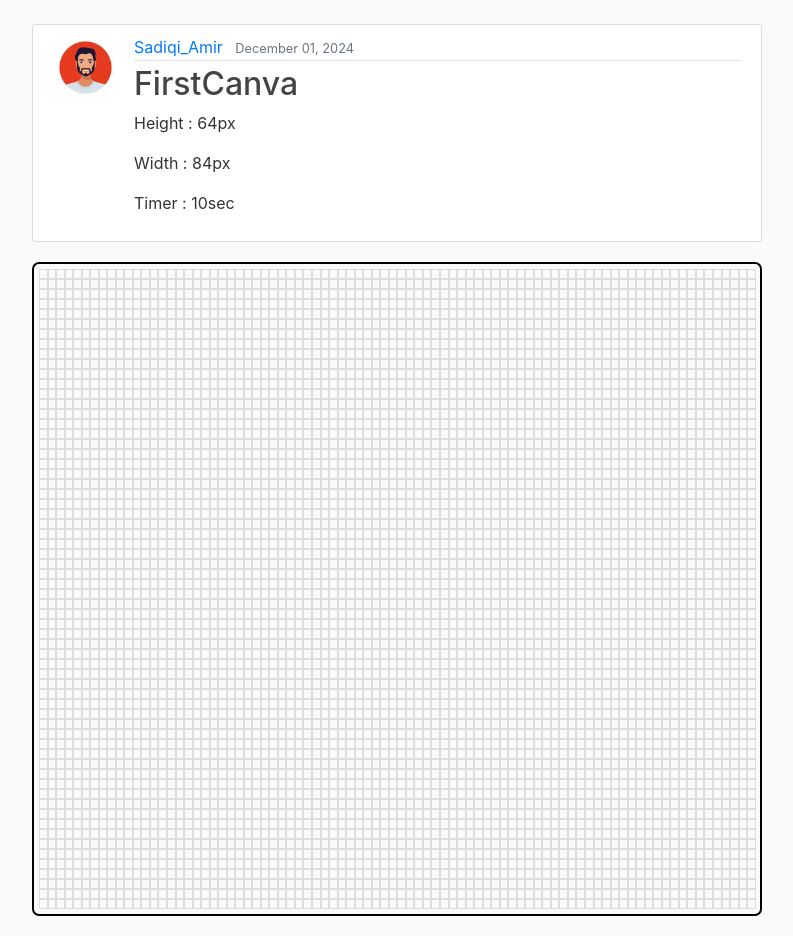
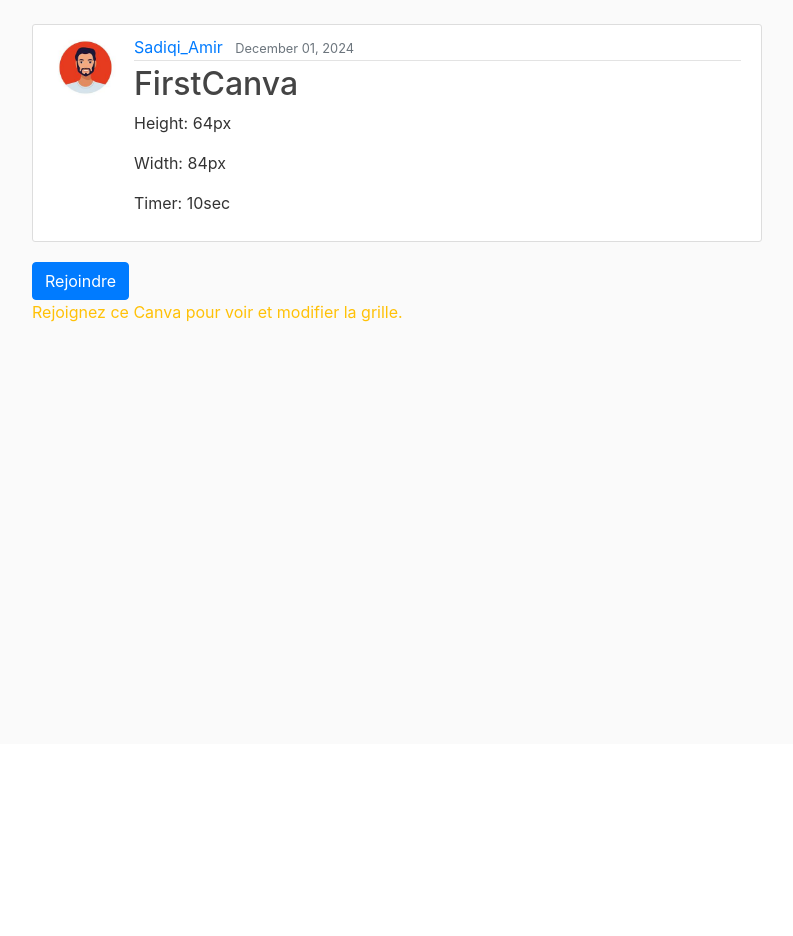
Before and after one commit to asadiqi/Web_Q3_HelbPlace, a Django app: page /canva/6/ in a window 1280 px wide. Shown: the part 56-992 px from the top of the page, without its empty margins (53-846 px from the left). After the commit the page ends 378 px from the top, so only its background shows below. Run offline with Django 5.2, Linux system fonts and the light colour scheme; data comes from the database, SQL or seed files in the repository; both versions use the stored data as it was after the commit; some libraries are stand-ins or nearby versions.

Commit message:
pouvoir modifier la grille avec la ligne , colonne et la coleur

```diff
--- a/django_project/blog/models.py
+++ b/django_project/blog/models.py
@@ -10,6 +10,8 @@ class Canva(models.Model):
     timer = models.IntegerField()
     date_posted = models.DateTimeField(default=timezone.now)
     author = models.ForeignKey(User, on_delete=models.CASCADE)
+    joined_users = models.ManyToManyField(User, related_name='joined_canvases', blank=True)
+
     def save(self, *args, **kwargs):
         super().save(*args, **kwargs)
         if not self.pixels.exists():
@@ -21,7 +23,18 @@ class Canva(models.Model):
         return self.title
 
 
+
+
     #content = "000000;010101;000000;000000"
+
+class JoinedCanva(models.Model):
+    user = models.ForeignKey(User, on_delete=models.CASCADE)
+    canva = models.ForeignKey(Canva, on_delete=models.CASCADE)
+
+    class Meta:
+        unique_together = ('user', 'canva')  # Un utilisateur ne peut rejoindre un Canva qu'une seule fois
+
+
 
 
 class Pixel(models.Model):
--- a/django_project/blog/static/blog/main.css
+++ b/django_project/blog/static/blog/main.css
@@ -99,7 +99,10 @@ body {
 .pixel {
   width: 30px;
   height: 10px;
+  display: inline-block;
   border: 1px solid #ddd;
   cursor: pointer;
+  margin: 1px;
+
 
 }
--- a/django_project/blog/templates/blog/canva_detail.html
+++ b/django_project/blog/templates/blog/canva_detail.html
@@ -9,19 +9,31 @@
             <small class="text-muted">{{ object.date_posted|date:"F d, Y" }}</small>
             {% if object.author == user %}
             <div>
-                <a class="btn-secondary btn-sm mt-1 mb-1 " href="{% url 'canva-update' object.id %}">Update</a> |
-                <a class="btn-danger btn-sm mt-1 mb-1 " href="{% url 'canva-delete' object.id %}">Delete</a> |
+                <a class="btn-secondary btn-sm mt-1 mb-1" href="{% url 'canva-update' object.id %}">Update</a> |
+                <a class="btn-danger btn-sm mt-1 mb-1" href="{% url 'canva-delete' object.id %}">Delete</a> |
             </div>
             {% endif %}
         </div>
         <h2 class="article-title">{{ object.title }}</h2>
-        <p class="article-content">Height : {{ object.sizeHeight }}px</p>
-        <p class="article-content">Width : {{ object.sizeWidth }}px</p>
-        <p class="article-content">Timer : {{ object.timer }}sec</p>
+        <p class="article-content">Height: {{ object.sizeHeight }}px</p>
+        <p class="article-content">Width: {{ object.sizeWidth }}px</p>
+        <p class="article-content">Timer: {{ object.timer }}sec</p>
     </div>
 </article>
 
+{% if is_author %}
+    <p class="text-info">Vous êtes le créateur de ce Canva.</p>
+{% elif not joined %}
+    <form method="POST" action="{% url 'join-canva' object.id %}">
+        {% csrf_token %}
+        <button type="submit" class="btn btn-primary">Rejoindre</button>
+    </form>
+{% else %}
+    <p class="text-success">Vous avez déjà rejoint ce Canva.</p>
+{% endif %}
+
 <!-- Grille des pixels -->
+{% if is_author or joined %}
     <div class="canvas-grid">
         {% for row in pixels %}
             <div class="pixel-row">
@@ -39,5 +51,28 @@
         {% endfor %}
     </div>
 
+    <!-- Formulaire pour modifier une cellule -->
+    <div class="modify-grid">
+        <form method="POST" action="{% url 'update-pixel' object.id %}">
+            {% csrf_token %}
+            <div class="form-group">
+                <label for="x">Colonne:</label>
+                <input type="number" id="x" name="x" class="form-control" required>
+            </div>
+            <div class="form-group">
+                <label for="y">Ligne:</label>
+                <input type="number" id="y" name="y" class="form-control" required>
+            </div>
+            <div class="form-group">
+                <label for="color">Couleur (Hex):</label>
+                <input type="color" id="color" name="color" class="form-control" required>
+            </div>
+            <button type="submit" class="btn btn-success mt-3">Save</button>
+        </form>
+    </div>
+
+{% else %}
+    <p class="text-warning">Rejoignez ce Canva pour voir et modifier la grille.</p>
+{% endif %}
 
 {% endblock content %}
--- a/django_project/blog/urls.py
+++ b/django_project/blog/urls.py
@@ -1,5 +1,12 @@
 from django.urls import path
-from .views import CanvaListView, CanvaDetailView, CanvaCreateView, CanvaUpdateView, CanvaDeleteView
+from .views import (
+    CanvaListView,
+    CanvaDetailView,
+    CanvaCreateView,
+    CanvaUpdateView,
+    CanvaDeleteView,
+    join_canva
+)
 from . import views
 
 urlpatterns = [
@@ -9,4 +16,8 @@ urlpatterns = [
     path('canva/<int:pk>/update/', CanvaUpdateView.as_view(), name='canva-update'),
     path('canva/<int:pk>/delete/', CanvaDeleteView.as_view(), name='canva-delete'),
     path('statistic/', views.statistic, name='blog-statistic'),
+    path('canva/<int:pk>/join/', join_canva, name='join-canva'),
+    path('canva/<int:pk>/update-pixel/', views.update_pixel, name='update-pixel'),
+
+
 ]
--- a/django_project/blog/views.py
+++ b/django_project/blog/views.py
@@ -1,11 +1,15 @@
-import json
 from django.shortcuts import render
 from django.contrib.auth.mixins import LoginRequiredMixin, UserPassesTestMixin
 from django.views.generic import ListView, DetailView, CreateView, UpdateView, DeleteView
-from .models import Canva,Pixel
+from .models import Canva, JoinedCanva,Pixel
 from django.http import JsonResponse
 from django.urls import reverse_lazy
 from django.views.generic.edit import CreateView
+from django.shortcuts import get_object_or_404, redirect
+from django.http import HttpResponseRedirect
+from django.contrib.auth.decorators import login_required
+from django.urls import reverse
+
 
 def home(request):
     context = {
@@ -20,19 +24,64 @@ class CanvaListView(ListView):
     ordering = ['-date_posted']
 
 
-
 class CanvaDetailView(DetailView):
     model = Canva
 
     def get_context_data(self, **kwargs):
         context = super().get_context_data(**kwargs)
+        user = self.request.user
+        canva = self.object
+
+        # Vérifier si l'utilisateur a rejoint ou s'il est l'auteur
+        context['joined'] = canva.joined_users.filter(id=user.id).exists() if user.is_authenticated else False
+        context['is_author'] = canva.author == user
+
+        # Génération de la grille
         pixels = self.object.pixels.all()
         grid = [[None for _ in range(self.object.sizeWidth)] for _ in range(self.object.sizeHeight)]
         for pixel in pixels:
             grid[pixel.y][pixel.x] = pixel
         context['pixels'] = grid
-        context['canva'] = self.object  # Assure-toi que 'canva' est passé au template
         return context
+
+
+
+
+def join_canva(request, pk):
+    if request.method == "POST" and request.user.is_authenticated:
+        canva = get_object_or_404(Canva, pk=pk)
+
+        # Vérifie que l'utilisateur n'est pas l'auteur
+        if canva.author != request.user:
+            # Ajoute l'utilisateur à la liste des utilisateurs ayant rejoint
+            canva.joined_users.add(request.user)
+
+        # Redirige vers la page du Canva
+        return redirect('canva-detail', pk=pk)
+    return redirect('blog-home')  # Redirige vers la page d'accueil si non authentifié ou GET
+
+
+@login_required
+def update_pixel(request, pk):
+    canva = get_object_or_404(Canva, pk=pk)
+    if request.method == "POST":
+        x = int(request.POST.get('x'))
+        y = int(request.POST.get('y'))
+        color = request.POST.get('color')
+
+        # Vérifier si le pixel existe et appartient au Canva
+        pixel = get_object_or_404(Pixel, canva=canva, x=x, y=y)
+
+        # Mettre à jour la couleur
+        pixel.color = color
+        pixel.save()
+
+        # Rediriger vers la page du Canva
+        return HttpResponseRedirect(reverse('canva-detail', args=[pk]))
+
+
+
+
 
 
 
@@ -40,7 +89,7 @@ class CanvaCreateView(LoginRequiredMixin, CreateView):
     model = Canva
     fields = ['title', 'sizeHeight', 'sizeWidth', 'timer']
     template_name = 'blog/canva_form.html'
-    #success_url = reverse_lazy('blog-home')  # Redirection après création
+    success_url = reverse_lazy('blog-home')  # Redirection après création
 
     def form_valid(self, form):
         form.instance.author = self.request.user
```
Also changed, not shown: django_project/blog/migrations/0008_joinedcanva.py (added), django_project/blog/migrations/0009_canva_joined_users.py (added), django_project/db.sqlite3. Lines whose indentation alone changed are shown as unchanged.
